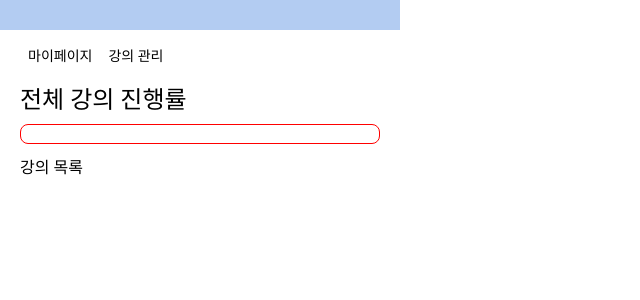
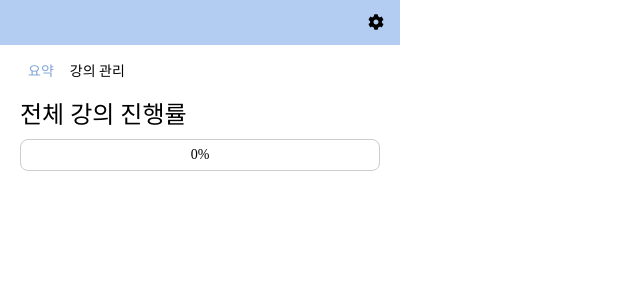
Before and after one commit to C17AN/udemy-booster-extension, a Vue app: page / in a window 1280 px wide. Both pictures are taken after a click on the button "아이디 확인". Shown: the top 300 px of the page, without its empty margins (0-640 px from the left). Built offline with nearby package versions, Linux system fonts and the light colour scheme.

Commit message:
feat: 강의정보 없을 때 보여줄 뷰 로직 분리

```diff
--- a/package.json
+++ b/package.json
@@ -12,6 +12,7 @@
     "@fortawesome/free-solid-svg-icons": "^5.15.4",
     "@fortawesome/vue-fontawesome": "^3.0.0-4",
     "@mdi/font": "5.9.55",
+    "base-64": "^1.0.0",
     "core-js": "^3.6.5",
     "node-sass": "^6.0.1",
     "roboto-fontface": "*",
--- a/src/components/Dashboard.vue
+++ b/src/components/Dashboard.vue
@@ -2,7 +2,6 @@
   <div class="dashboard-container">
     <h1>전체 강의 진행률</h1>
     <ProgressBar />
-    <h3>강의 목록</h3>
   </div>
 </template>
 
--- a/src/components/Header.vue
+++ b/src/components/Header.vue
@@ -1,14 +1,29 @@
 <template>
-  <header></header>
+  <header>
+    <div class="header-content">
+      <font-awesome-icon icon="cog" />
+      <div class="setting"></div>
+    </div>
+  </header>
 </template>
 
 <script>
 export default {};
 </script>
 
-<style>
+<style scoped lang="scss">
 header {
+  display: flex;
+  align-items: center;
   background-color: var(--skyblue-200);
-  height: 30px;
+  height: 45px;
+}
+.header-content {
+  margin-left: auto;
+
+  svg {
+    margin-right: 1rem;
+    cursor: pointer;
+  }
 }
 </style>
--- a/src/components/Lecture/LectureList.vue
+++ b/src/components/Lecture/LectureList.vue
@@ -1,7 +1,12 @@
 <template>
-  <ul class="container">
-    <LectureItem v-for="lecture in lectureList" :key="lecture.id" :name="lecture.name" />
-  </ul>
+  <div v-if="lectureList.length > 0">
+    <ul class="container">
+      <LectureItem v-for="lecture in lectureList" :key="lecture.id" :name="lecture.name" />
+    </ul>
+  </div>
+  <div v-else>
+    <p>이런, 아직 강의 목록이 비어있네요!</p>
+  </div>
 </template>
 
 <script>
@@ -58,8 +63,7 @@ export default {
   },
   created() {
     localStorage.setItem("lectureList", JSON.stringify(data));
-    this.lectureList = JSON.parse(localStorage.getItem("lectureList")).lectures;
-    console.log(this.lectureList);
+    // this.lectureList = JSON.parse(localStorage.getItem("lectureList")).lectures;
   },
 };
 </script>
--- a/src/components/Lecture/LectureManage.vue
+++ b/src/components/Lecture/LectureManage.vue
@@ -1,7 +1,7 @@
 <template>
   <div>강의 관리</div>
-  <LectureList
-/></template>
+  <LectureList />
+</template>
 
 <script>
 import LectureList from "./LectureList.vue";
--- a/src/components/Lecture/ProgressBar.vue
+++ b/src/components/Lecture/ProgressBar.vue
@@ -1,5 +1,5 @@
 <template>
-  <div class="total-progress"></div>
+  <div class="total-progress">0%</div>
 </template>
 
 <script>
@@ -8,9 +8,14 @@ export default {};
 
 <style scoped>
 .total-progress {
-  border: 1px solid red;
+  display: flex;
+  justify-content: center;
+  align-items: center;
+  padding: 8px;
+  font-size: 14px;
+  border: 1px solid #cdcdcd;
   border-radius: 8px;
-  height: 20px;
+  text-align: center;
   margin: 12px 0 16px 0;
 }
 </style>
--- a/src/components/Login.vue
+++ b/src/components/Login.vue
@@ -8,11 +8,11 @@
     <div class="input-container">
       <div class="login-input">
         <label for="clientId">발급받은 클라이언트 아이디를 입력해 주세요.</label>
-        <input id="clientId" type="text" />
+        <input id="clientId" type="text" @input="saveId" />
       </div>
       <div class="login-input">
         <label for="clientPw">발급받은 비밀 키를 입력해 주세요.</label>
-        <input id="clientPw" type="password" />
+        <input id="clientPw" type="password" @input="saveSecret" />
       </div>
     </div>
     <div class="bottom-container">
@@ -27,17 +27,35 @@
 
 <script>
 import Footer from "./Footer.vue";
+import base64 from "base-64";
+
 export default {
   components: {
     Footer,
   },
   name: "Login",
-  props: {
-    msg: String,
+  data() {
+    return {
+      clientId: "",
+      clientSecret: "",
+    };
   },
   methods: {
     verify() {
       this.$store.commit("verifyApiKey");
+    },
+    saveId(e) {
+      this.clientId = e.target.value;
+      localStorage.setItem("clientId", this.clientId);
+    },
+    saveSecret(e) {
+      this.clientSecret = e.target.value;
+      localStorage.setItem("clientSecret", this.clientSecret);
+    },
+  },
+  computed: {
+    basicBase64() {
+      return base64.encode(`${this.clientId}:${this.clientSecret}`);
     },
   },
 };
--- a/src/components/Main.vue
+++ b/src/components/Main.vue
@@ -1,8 +1,10 @@
 <template>
   <div class="container">
     <ul class="menu">
-      <li @click="toMyPage">마이페이지</li>
-      <li @click="toLectureManage">강의 관리</li>
+      <li @click="toMyPage" :class="{ selectedMenu: currentPage === 'myPage' }">요약</li>
+      <li @click="toLectureManage" :class="{ selectedMenu: currentPage === 'lectureManage' }">
+        강의 관리
+      </li>
     </ul>
     <div v-if="currentPage === 'myPage'">
       <Dashboard />
@@ -59,5 +61,8 @@ export default {
     transition: 0.15s ease all;
     color: var(--skyblue-300);
   }
+  .selectedMenu {
+    color: var(--skyblue-300);
+  }
 }
 </style>
--- a/src/main.js
+++ b/src/main.js
@@ -1,7 +1,7 @@
 import { createApp } from "vue";
 import { createStore } from "vuex";
 import { library } from "@fortawesome/fontawesome-svg-core";
-import { faUserSecret } from "@fortawesome/free-solid-svg-icons";
+import { faUserSecret, faCog } from "@fortawesome/free-solid-svg-icons";
 import { FontAwesomeIcon } from "@fortawesome/vue-fontawesome";
 import App from "./App.vue";
 import "./style.css";
@@ -34,7 +34,7 @@ const store = createStore({
   },
 });
 
-library.add(faUserSecret);
+library.add(faUserSecret, faCog);
 
 const app = createApp(App).component("font-awesome-icon", FontAwesomeIcon);
 
```
Also changed, not shown: 1 other file (tests, documents, lock files or other folders).
